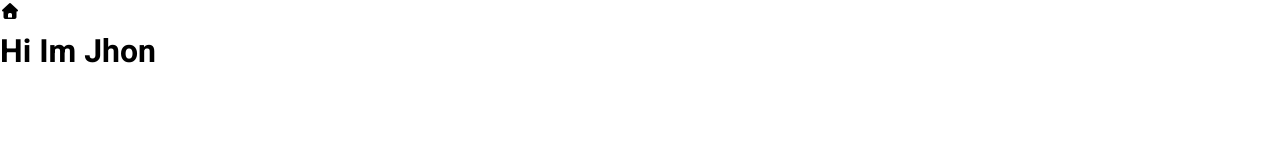
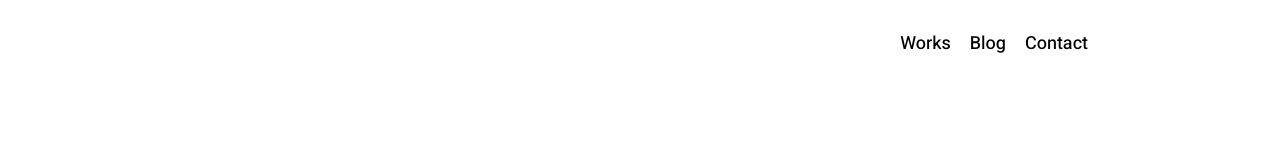
Before and after one commit to SoulVage/Simple-Portfolio, a plain HTML site: page index.html in a window 1280 px wide. Drawn offline with Linux system fonts and the light colour scheme.

Commit message:
Creating Navbar

```diff
--- a/index.html
+++ b/index.html
@@ -4,10 +4,19 @@
     <meta charset="UTF-8">
     <meta name="viewport" content="width=device-width, initial-scale=1.0">
     <title>Document</title>
+    <!-- default css value -->
     <link rel="stylesheet" href="style/index.css">
+
+    <!-- all css style components -->
+    <link rel="stylesheet" href="style/layouts.css">
 </head>
 <body>
-    <i class="fa-solid fa-house"></i>
-    <h1>Hi Im Jhon</h1>
+    <nav class="navbar-container">
+        <ul>
+            <li><a href="">Works</a></li>
+            <li><a href="">Blog</a></li>
+            <li><a href="">Contact</a></li>
+        </ul>
+    </nav>
 </body>
 </html>
--- a/style/index.css
+++ b/style/index.css
@@ -16,13 +16,13 @@
 
     /* font-sizes variables */
 
-    --small-text: 16px;
-    --regular-text: 18px;
-    --semibold-text: 20px;
-    --bold-text: 22px;
-    --extrabold-text: 26px;
-    --semiblack-text: 30px;
-    --black-text: 44px;
+    --small-text: 14px;
+    --regular-text: 16px;
+    --semibold-text: 18px;
+    --bold-text: 20px;
+    --extrabold-text: 24px;
+    --semiblack-text: 28px;
+    --black-text: 42px;
 }
 button, input {
     all: unset;
--- /dev/null
+++ b/style/layouts.css
@@ -0,0 +1,2 @@
+@import url("layouts/navbar.css");
+@import url("layouts/hero.css");
--- /dev/null
+++ b/style/layouts/navbar.css
@@ -0,0 +1,23 @@
+.navbar-container {
+    width: 70%;
+    margin: 30px auto;
+}
+.navbar-container ul {
+    float: right;
+}
+.navbar-container ul li {
+    margin-left: 15px;
+    display: inline-block;
+    font-size: var(--semibold-text);
+}
+.navbar-container ul li a {
+    font-weight: 500;
+    transition: color 0.3s;
+    -webkit-transition: color 0.3s;
+    -moz-transition: color 0.3s;
+    -ms-transition: color 0.3s;
+    -o-transition: color 0.3s;
+}
+.navbar-container ul li a:hover {
+    color: var(--primary-color);
+}
```
